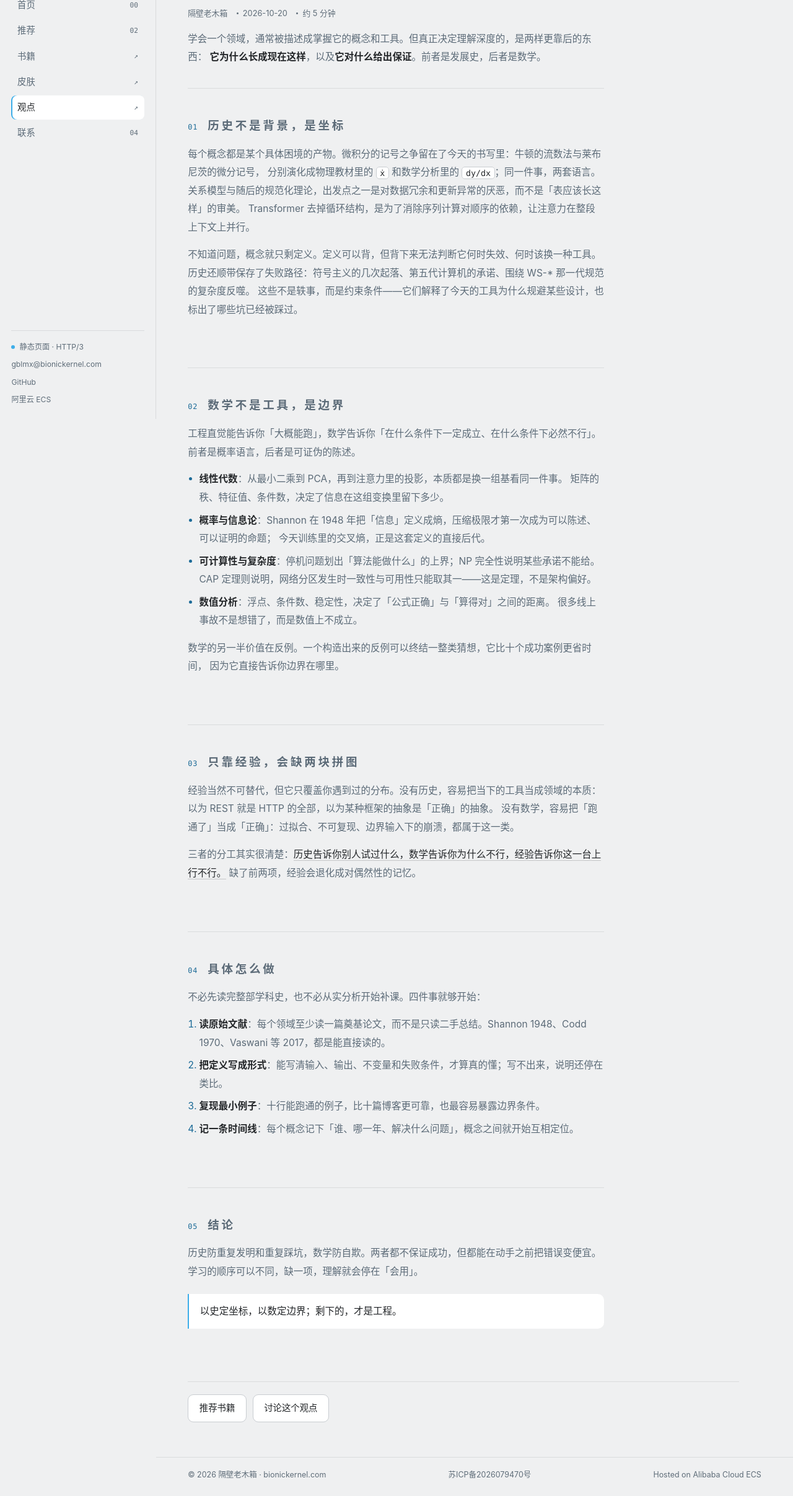
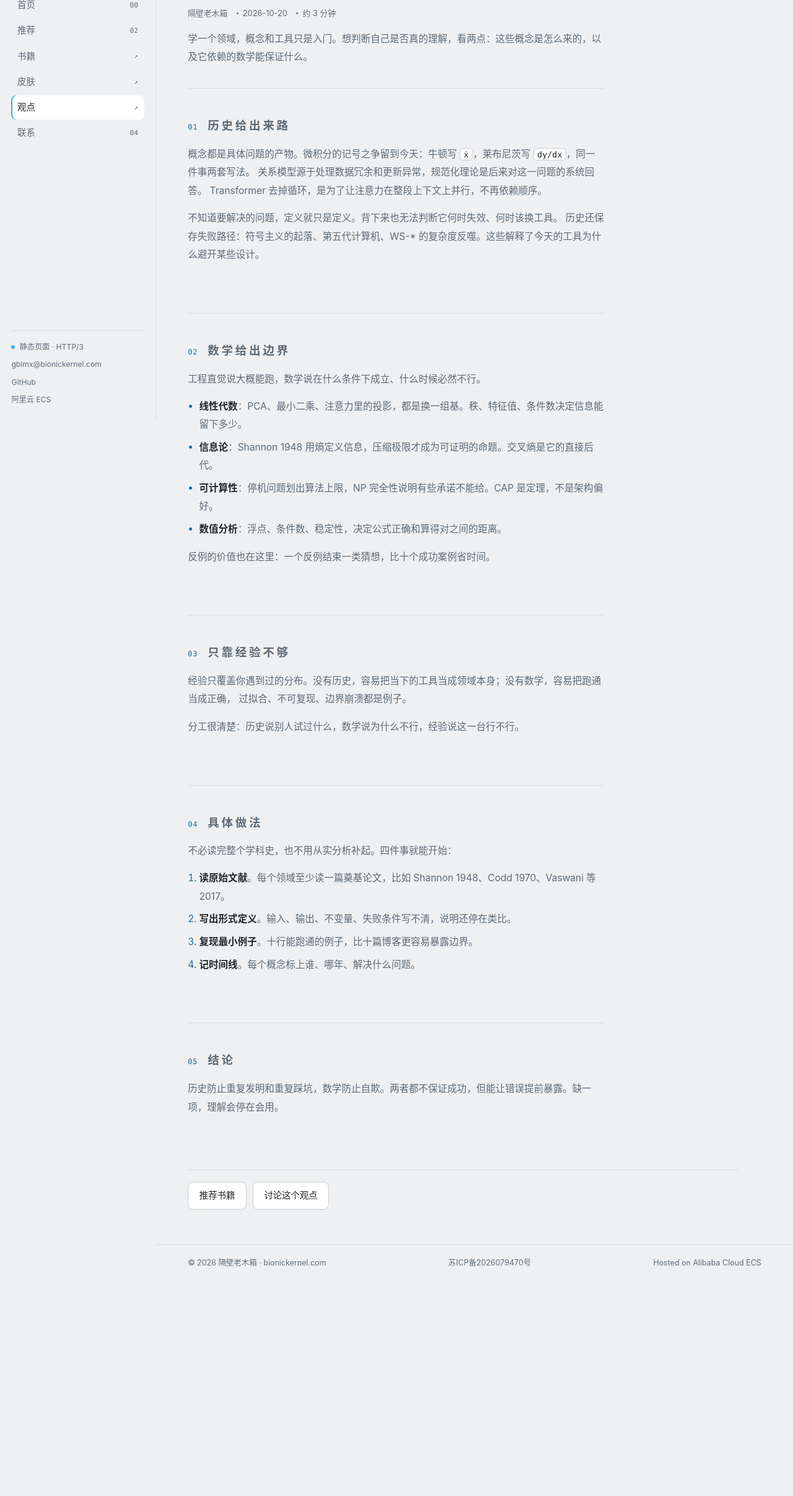
Before and after one commit to GBLMX/bionickernel-site, an Astro site: page /essays/history-and-math in a window 1280 px wide. Shown: the part 124-2538 px from the top of the page at 62% size. After the commit the page ends 2196 px from the top, so only its background shows below. Built offline with nearby package versions, Linux system fonts and the light colour scheme; Astro itself is replaced by a stand-in of ours.

Commit message:
Tighten copy across pages

```diff
--- a/src/pages/essays/history-and-math.astro
+++ b/src/pages/essays/history-and-math.astro
@@ -60,16 +60,6 @@ import BaseLayout from "../../layouts/BaseLayout.astro";
       .prose li::marker {
         color: var(--accent-text);
       }
-      .prose blockquote {
-        margin: 1.35rem 0 0;
-        padding: 0.9rem 1.1rem;
-        border-left: 2px solid var(--accent);
-        border-radius: 0 10px 10px 0;
-        background: var(--bg-elev);
-        color: var(--fg);
-        font-size: 0.97rem;
-        line-height: 1.75;
-      }
       .byline {
         margin-top: 0.9rem;
         display: flex;
@@ -114,93 +104,76 @@ import BaseLayout from "../../layouts/BaseLayout.astro";
         <p class="byline">
           <span>隔壁老木箱</span>
           <span>2026-10-20</span>
-          <span>约 5 分钟</span>
+          <span>约 3 分钟</span>
         </p>
 
         <div class="prose essay-body">
           <p>
-            学会一个领域，通常被描述成掌握它的概念和工具。但真正决定理解深度的，是两样更靠后的东西：
-            <strong>它为什么长成现在这样</strong>，以及<strong>它对什么给出保证</strong>。前者是发展史，后者是数学。
+            学一个领域，概念和工具只是入门。想判断自己是否真的理解，看两点：这些概念是怎么来的，以及它依赖的数学能保证什么。
           </p>
 
           <section>
             <div class="sec-head">
               <span class="num" aria-hidden="true">01</span>
-              <h2>历史不是背景，是坐标</h2>
+              <h2>历史给出来路</h2>
             </div>
             <p>
-              每个概念都是某个具体困境的产物。微积分的记号之争留在了今天的书写里：牛顿的流数法与莱布尼茨的微分记号，
-              分别演化成物理教材里的 <code>ẋ</code> 和数学分析里的 <code>dy/dx</code>；同一件事，两套语言。
-              关系模型与随后的规范化理论，出发点之一是对数据冗余和更新异常的厌恶，而不是「表应该长这样」的审美。
-              Transformer 去掉循环结构，是为了消除序列计算对顺序的依赖，让注意力在整段上下文上并行。
+              概念都是具体问题的产物。微积分的记号之争留到今天：牛顿写 <code>ẋ</code>，莱布尼茨写 <code>dy/dx</code>，同一件事两套写法。
+              关系模型源于处理数据冗余和更新异常，规范化理论是后来对这一问题的系统回答。
+              Transformer 去掉循环，是为了让注意力在整段上下文上并行，不再依赖顺序。
             </p>
             <p>
-              不知道问题，概念就只剩定义。定义可以背，但背下来无法判断它何时失效、何时该换一种工具。
-              历史还顺带保存了失败路径：符号主义的几次起落、第五代计算机的承诺、围绕 WS-* 那一代规范的复杂度反噬。
-              这些不是轶事，而是约束条件——它们解释了今天的工具为什么规避某些设计，也标出了哪些坑已经被踩过。
+              不知道要解决的问题，定义就只是定义。背下来也无法判断它何时失效、何时该换工具。
+              历史还保存失败路径：符号主义的起落、第五代计算机、WS-* 的复杂度反噬。这些解释了今天的工具为什么避开某些设计。
             </p>
           </section>
 
           <section>
             <div class="sec-head">
               <span class="num" aria-hidden="true">02</span>
-              <h2>数学不是工具，是边界</h2>
+              <h2>数学给出边界</h2>
             </div>
-            <p>
-              工程直觉能告诉你「大概能跑」，数学告诉你「在什么条件下一定成立、在什么条件下必然不行」。
-              前者是概率语言，后者是可证伪的陈述。
-            </p>
+            <p>工程直觉说大概能跑，数学说在什么条件下成立、什么时候必然不行。</p>
             <ul>
               <li>
-                <strong>线性代数</strong>：从最小二乘到 PCA，再到注意力里的投影，本质都是换一组基看同一件事。
-                矩阵的秩、特征值、条件数，决定了信息在这组变换里留下多少。
+                <strong>线性代数</strong>：PCA、最小二乘、注意力里的投影，都是换一组基。秩、特征值、条件数决定信息能留下多少。
               </li>
               <li>
-                <strong>概率与信息论</strong>：Shannon 在 1948 年把「信息」定义成熵，压缩极限才第一次成为可以陈述、可以证明的命题；
-                今天训练里的交叉熵，正是这套定义的直接后代。
+                <strong>信息论</strong>：Shannon 1948 用熵定义信息，压缩极限才成为可证明的命题。交叉熵是它的直接后代。
               </li>
               <li>
-                <strong>可计算性与复杂度</strong>：停机问题划出「算法能做什么」的上界；NP 完全性说明某些承诺不能给。
-                CAP 定理则说明，网络分区发生时一致性与可用性只能取其一——这是定理，不是架构偏好。
+                <strong>可计算性</strong>：停机问题划出算法上限，NP 完全性说明有些承诺不能给。CAP 是定理，不是架构偏好。
               </li>
               <li>
-                <strong>数值分析</strong>：浮点、条件数、稳定性，决定了「公式正确」与「算得对」之间的距离。
-                很多线上事故不是想错了，而是数值上不成立。
+                <strong>数值分析</strong>：浮点、条件数、稳定性，决定公式正确和算得对之间的距离。
               </li>
             </ul>
-            <p>
-              数学的另一半价值在反例。一个构造出来的反例可以终结一整类猜想，它比十个成功案例更省时间，
-              因为它直接告诉你边界在哪里。
-            </p>
+            <p>反例的价值也在这里：一个反例结束一类猜想，比十个成功案例省时间。</p>
           </section>
 
           <section>
             <div class="sec-head">
               <span class="num" aria-hidden="true">03</span>
-              <h2>只靠经验，会缺两块拼图</h2>
+              <h2>只靠经验不够</h2>
             </div>
             <p>
-              经验当然不可替代，但它只覆盖你遇到过的分布。没有历史，容易把当下的工具当成领域的本质：
-              以为 REST 就是 HTTP 的全部，以为某种框架的抽象是「正确」的抽象。
-              没有数学，容易把「跑通了」当成「正确」：过拟合、不可复现、边界输入下的崩溃，都属于这一类。
+              经验只覆盖你遇到过的分布。没有历史，容易把当下的工具当成领域本身；没有数学，容易把跑通当成正确，
+              过拟合、不可复现、边界崩溃都是例子。
             </p>
-            <p>
-              三者的分工其实很清楚：<em>历史告诉你别人试过什么，数学告诉你为什么不行，经验告诉你这一台上行不行。</em>
-              缺了前两项，经验会退化成对偶然性的记忆。
-            </p>
+            <p>分工很清楚：历史说别人试过什么，数学说为什么不行，经验说这一台行不行。</p>
           </section>
 
           <section>
             <div class="sec-head">
               <span class="num" aria-hidden="true">04</span>
-              <h2>具体怎么做</h2>
+              <h2>具体做法</h2>
             </div>
-            <p>不必先读完整部学科史，也不必从实分析开始补课。四件事就够开始：</p>
+            <p>不必读完整个学科史，也不用从实分析补起。四件事就能开始：</p>
             <ol>
-              <li><strong>读原始文献</strong>：每个领域至少读一篇奠基论文，而不是只读二手总结。Shannon 1948、Codd 1970、Vaswani 等 2017，都是能直接读的。</li>
-              <li><strong>把定义写成形式</strong>：能写清输入、输出、不变量和失败条件，才算真的懂；写不出来，说明还停在类比。</li>
-              <li><strong>复现最小例子</strong>：十行能跑通的例子，比十篇博客更可靠，也最容易暴露边界条件。</li>
-              <li><strong>记一条时间线</strong>：每个概念记下「谁、哪一年、解决什么问题」，概念之间就开始互相定位。</li>
+              <li><strong>读原始文献</strong>。每个领域至少读一篇奠基论文，比如 Shannon 1948、Codd 1970、Vaswani 等 2017。</li>
+              <li><strong>写出形式定义</strong>。输入、输出、不变量、失败条件写不清，说明还停在类比。</li>
+              <li><strong>复现最小例子</strong>。十行能跑通的例子，比十篇博客更容易暴露边界。</li>
+              <li><strong>记时间线</strong>。每个概念标上谁、哪年、解决什么问题。</li>
             </ol>
           </section>
 
@@ -210,12 +183,8 @@ import BaseLayout from "../../layouts/BaseLayout.astro";
               <h2>结论</h2>
             </div>
             <p>
-              历史防重复发明和重复踩坑，数学防自欺。两者都不保证成功，但都能在动手之前把错误变便宜。
-              学习的顺序可以不同，缺一项，理解就会停在「会用」。
+              历史防止重复发明和重复踩坑，数学防止自欺。两者都不保证成功，但能让错误提前暴露。缺一项，理解会停在会用。
             </p>
-            <blockquote>
-              以史定坐标，以数定边界；剩下的，才是工程。
-            </blockquote>
           </section>
         </div>
 
```
Also changed, not shown: src/pages/books/index.astro (+15 -23 lines), src/pages/index.astro (+7 -7 lines), src/pages/skins/index.astro (+4 -4 lines).
